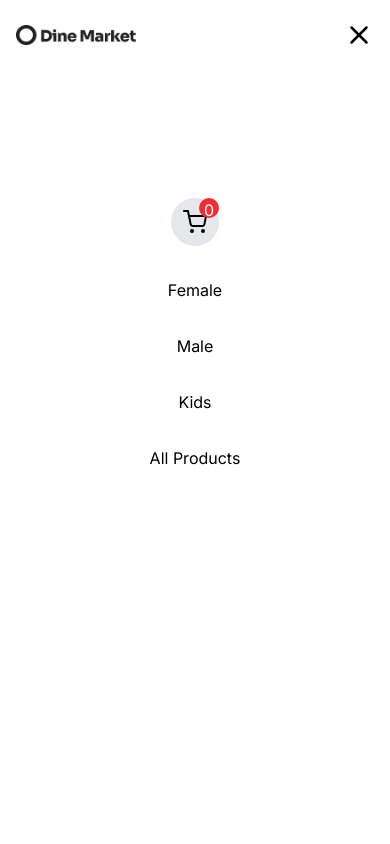
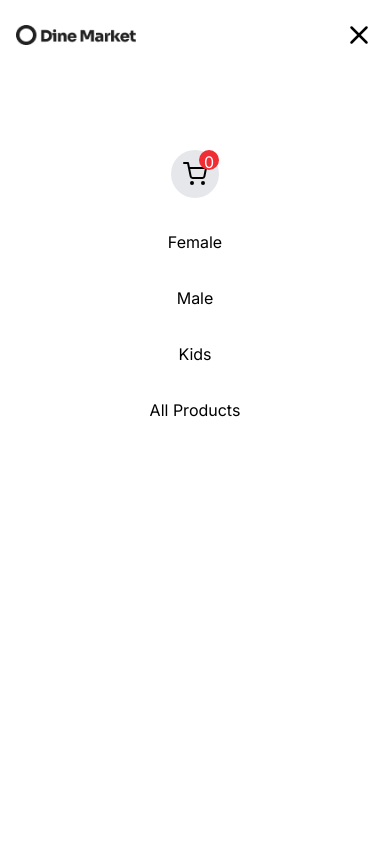
Before and after one commit to iamasadshah/piaic-q2-project, a Next.js app: page / in a window 390 px wide. Both pictures are taken after a click on the button 359 px from the left and 35 px from the top of the page. Shown: the top 844 px of the page. Built offline with nearby package versions, Linux system fonts and the light colour scheme.

Commit message:
navbar ready

```diff
--- a/src/app/components/Navigation.tsx
+++ b/src/app/components/Navigation.tsx
@@ -57,7 +57,7 @@ const Navbar = () => {
       </div>
 
       {isMobileMenuOpen && (
-        <div className=" flex flex-col space-y-8 p-4 bg-white h-screen py-32 items-center">
+        <div className="lg:hidden flex flex-col space-y-8 p-4 bg-white h-screen py-20 md:py-32 items-center">
           <a href="" className="flex justify-center">
             <div className="bg-gray-200 rounded-full p-3 relative">
               <FiShoppingCart className="text-2xl" />
```
